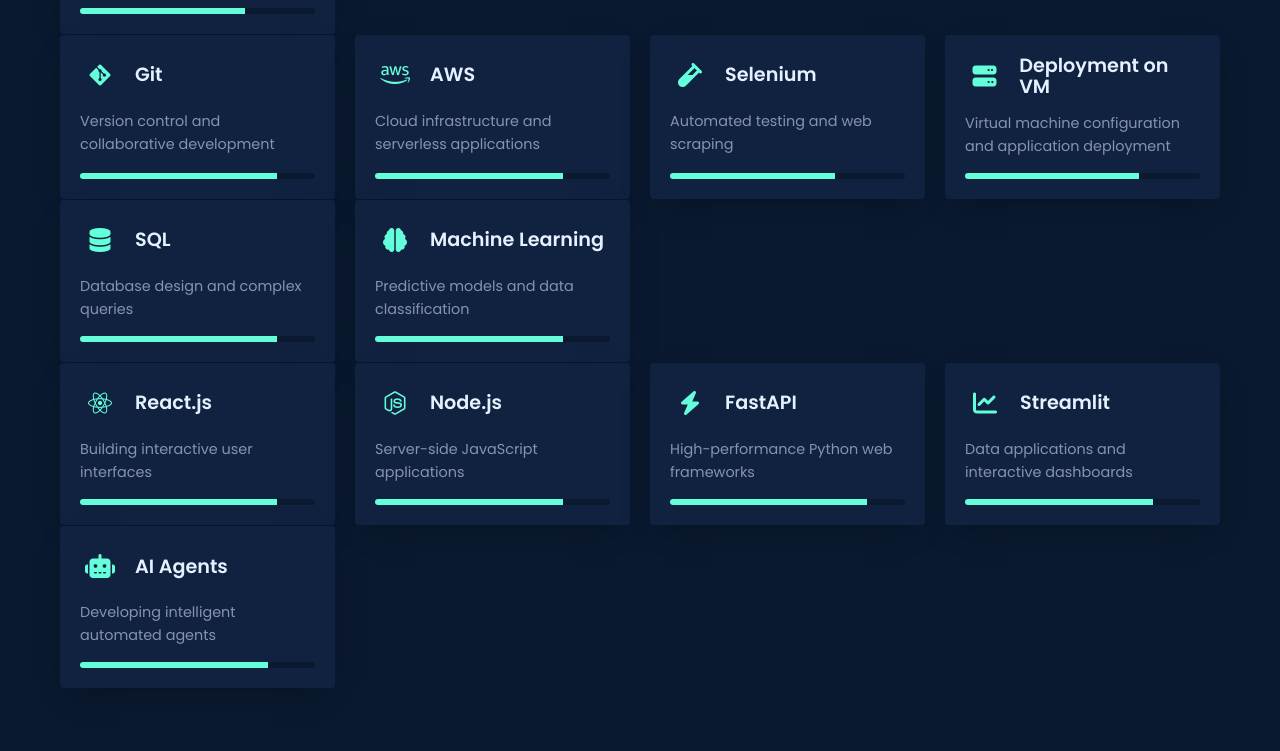
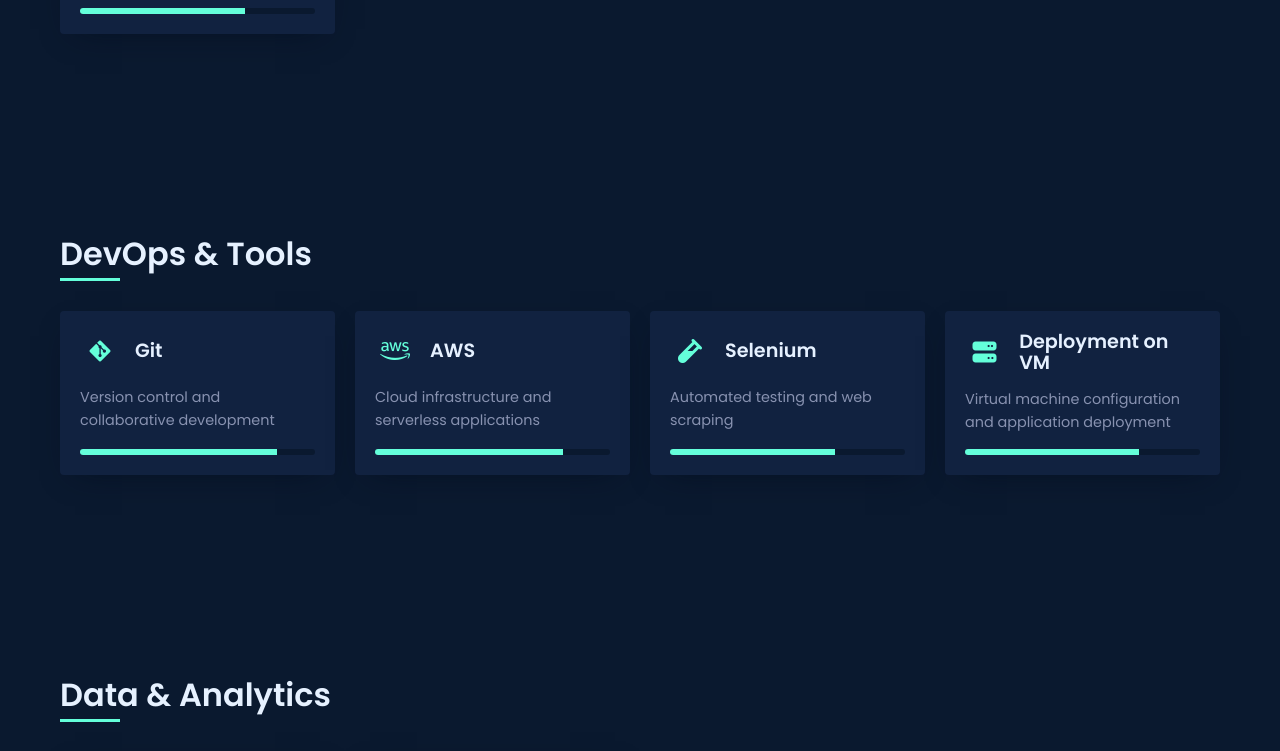
Before and after one commit to Onkarmundhe/Portfolio_onkar, a React (Create React App) app in the folder frontend/: page /skills in a window 1280 px wide. Shown: the part 920-1671 px from the top of the page. Built offline with nearby package versions, Linux system fonts and the light colour scheme; no server answers.

Commit message:
changes in skill section

```diff
--- a/frontend/src/pages/Skills.jsx
+++ b/frontend/src/pages/Skills.jsx
@@ -119,7 +119,7 @@
           Object.entries(skillsByCategory).map(([category, skills]) => (
             <CategorySection key={category}>
               <CategoryTitle>{category}</CategoryTitle>
-              <SkillsList skillsByCategory={skillsByCategory} />
+              <SkillsList skillsByCategory={{ [category]: skills }} />
             </CategorySection>
           ))
         )}
```
